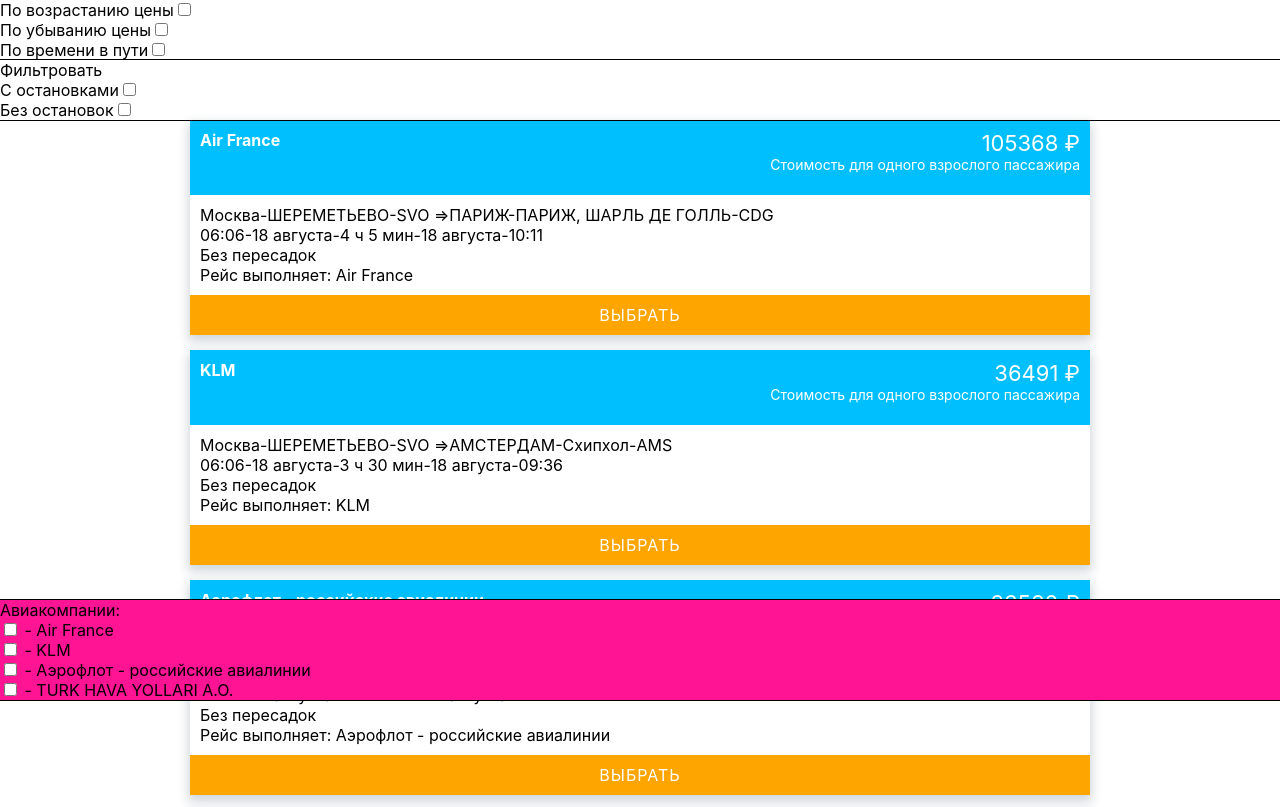
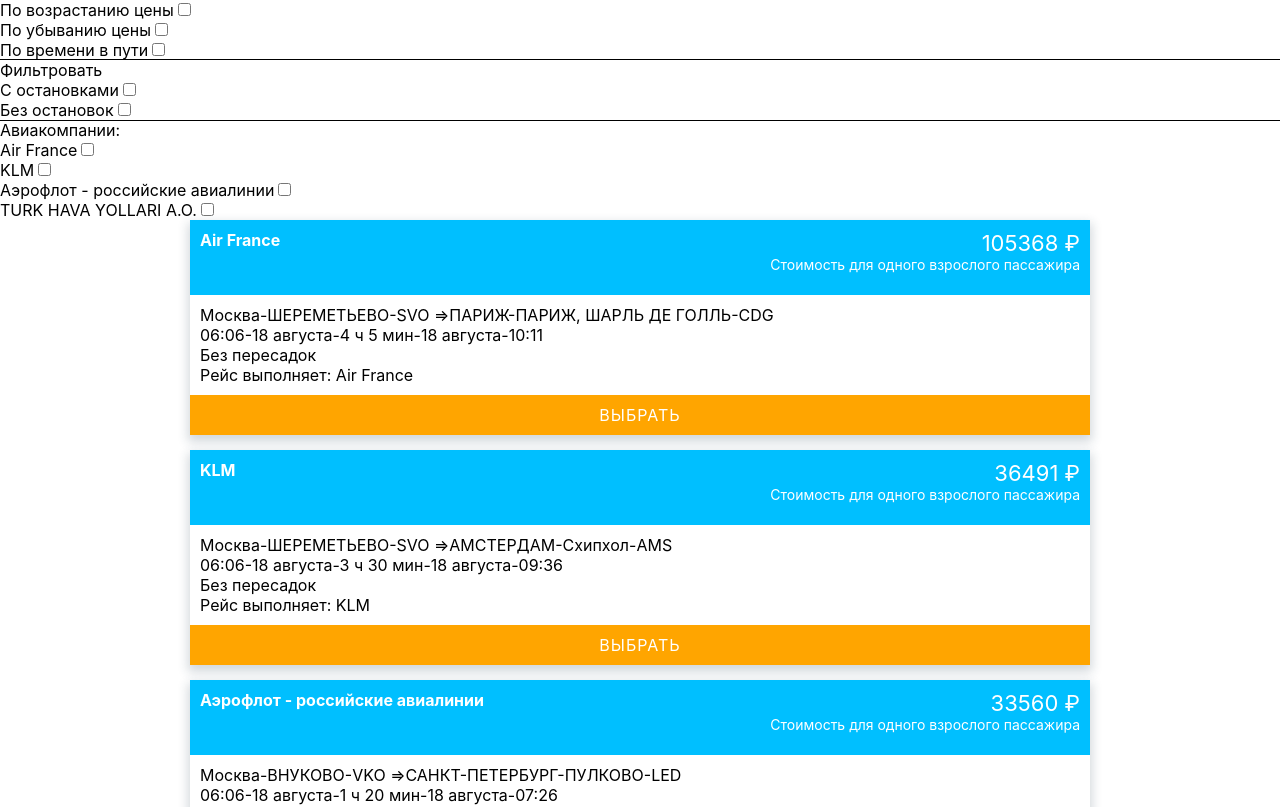
Before and after one commit to weltkind6/avia-search, a React (Create React App) app: page / in a window 1280 px wide. Shown: the top 807 px of the page. Built offline with nearby package versions, Linux system fonts and the light colour scheme.

Commit message:
filter by company

```diff
--- a/src/components/Companies/Companies.js
+++ b/src/components/Companies/Companies.js
@@ -1,16 +1,34 @@
-import React, {} from 'react';
+import React, {useState} from 'react';
 import styles from './styles.module.css'
+import {useDispatch} from "react-redux";
+import {filterByCompany} from "../redux/toolkitSlice";
 
 const Companies = ({ dataCopy }) => {
+    const dispatch = useDispatch();
+    const [selectedOption, setSelectedOption] = useState(null);
     const executors = dataCopy.map(({executor}) => executor[0])
     const uniqueExecutors = executors.filter((item, index) => executors.indexOf(item) === index)
+
+    const handleFirstCompany = (el) => {
+        dispatch(filterByCompany({ company: el }));
+    };
 
     return (
         <div className={styles.wrapper}>
             <div>Авиакомпании:</div>
             {uniqueExecutors.map(el =>
                 <div key={Math.random() * 1000}>
-                    <input type="checkbox"/> - {el}
+                    <span>{el}</span>
+                    <input
+                        type="checkbox"
+                        name="option"
+                        value="option1"
+                        checked={selectedOption === 'option1'}
+                        onChange={() => {
+                            setSelectedOption('option1');
+                            handleFirstCompany(el);
+                        }}
+                    />
                 </div>)
             }
         </div>
--- a/src/components/Companies/styles.module.css
+++ b/src/components/Companies/styles.module.css
@@ -1,6 +1,2 @@
 .wrapper {
-    outline: 1px solid;
-    z-index: 3;
-    background: deeppink;
-    position: relative;
 }
--- a/src/components/Filter/Filter.js
+++ b/src/components/Filter/Filter.js
@@ -1,7 +1,7 @@
 import React, {useState} from 'react';
 import {useDispatch, useSelector} from "react-redux";
 import styles from './styles.module.css'
-import {stops} from "../redux/toolkitSlice";
+import {stops, withoutStops} from "../redux/toolkitSlice";
 
 const Filter = () => {
     const dispatch = useDispatch();
@@ -9,12 +9,13 @@
     const dataCopy = useSelector(state => state.data)
     console.log('dataCopy', dataCopy)
 
+
     const handleWithStops = () => {
         dispatch(stops());
     };
 
     const handleWithoutStops = () => {
-        dispatch(stops());
+        dispatch(withoutStops());
     };
 
     return (
--- a/src/components/SearchResults/SearchResults.js
+++ b/src/components/SearchResults/SearchResults.js
@@ -11,8 +11,8 @@
         <div className={styles.wrapper}>
             <Sorting />
             <Filter />
+            <Companies dataCopy={dataCopy}/>
             <Ticket dataCopy={dataCopy}/>
-            <Companies dataCopy={dataCopy}/>
         </div>
     );
 };
--- a/src/components/redux/toolkitSlice.js
+++ b/src/components/redux/toolkitSlice.js
@@ -12,6 +12,7 @@
     const depAirportName = segments.flat().map(({ departureAirport }) => departureAirport.caption);
     const arrAirportName = segments.flat().map(({ arrivalAirport }) => arrivalAirport.caption);
     const executor = segments.flat().map(({ airline }) => airline.caption);
+    const executor2 = executor[0];
     const airline = segments.flat().map(({ operatingAirline }) => operatingAirline);
     const departureDate = segments.flat().map(({ departureDate }) => departureDate);
     const arrivalDate = segments.flat().map(({ arrivalDate }) => arrivalDate);
@@ -35,7 +36,8 @@
         arrAirportName,
         depAirportName,
         airline,
-        executor
+        executor,
+        executor2
     };
 });
 
@@ -44,6 +46,7 @@
     name: 'counter',
     initialState: {
         data: dataCopy,
+        filteredData: dataCopy,
     },
     reducers: {
         priceAscending: state => {
@@ -56,22 +59,25 @@
             state.data.sort((a, b) => a.travelDuration2 - b.travelDuration2);
         },
         stops: state => {
-            state.data = state.data.filter(el => el.stops2!== 0);
+            state.data = state.filteredData.filter(el => el.stops2!== 0);
+        },
+        withoutStops: state => {
+            state.data = state.filteredData.filter(el => el.stops2!== 1);
+        },
+        filterByCompany: (state, action) => {
+            state.data = state.filteredData.filter(item => item.executor2 === action.payload.company)
         }
 
     },
 });
 
-const filterStops = createSelector(
-    state => state.data,
-    data => data.filter(el => el.stops2 !== 0)
-);
-
 export const {
     priceAscending,
     priceDescending,
     travelDuration,
+    withoutStops,
     stops,
+    filterByCompany,
 } = counterSlice.actions;
 
 export default counterSlice.reducer;
```
Also changed, not shown: src/components/Price/Price.js (added, +11 -0 lines), src/components/common/Input/Input.js (added).
